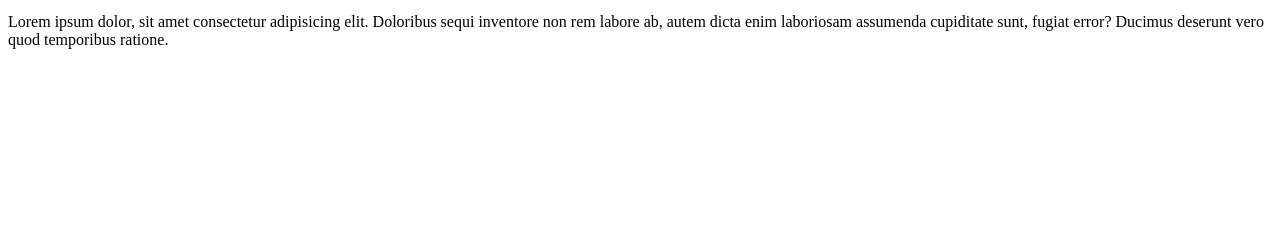
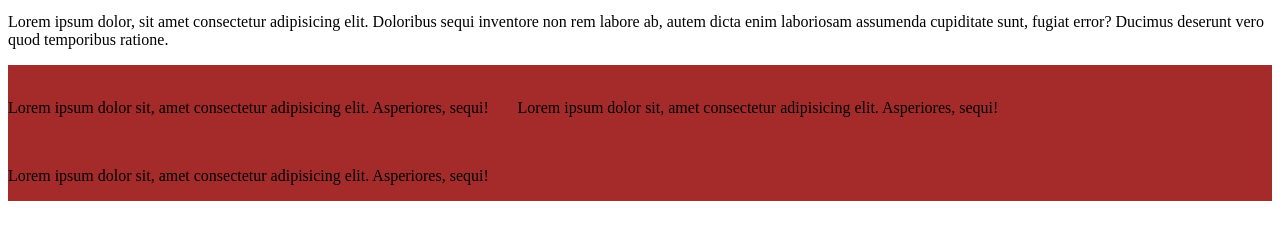
Before and after one commit to RehabHesham/DotNet_24-25_Q3_Day1, a plain HTML site: page index.html in a window 1280 px wide. Shown: the part 451-690 px from the top of the page. Drawn offline with Linux system fonts and the light colour scheme.

Commit message:
add articles with style amend , logic

```diff
--- a/index.html
+++ b/index.html
@@ -24,6 +24,29 @@
         cupiditate sunt, fugiat error? Ducimus deserunt vero quod temporibus
         ratione.
       </p>
+      <div id="articles">
+        <div class="article">
+          <img src="" alt="" srcset="" />
+          <p>
+            Lorem ipsum dolor sit, amet consectetur adipisicing elit.
+            Asperiores, sequi!
+          </p>
+        </div>
+        <div class="article">
+          <img src="" alt="" srcset="" />
+          <p>
+            Lorem ipsum dolor sit, amet consectetur adipisicing elit.
+            Asperiores, sequi!
+          </p>
+        </div>
+        <div class="article">
+          <img src="" alt="" srcset="" />
+          <p>
+            Lorem ipsum dolor sit, amet consectetur adipisicing elit.
+            Asperiores, sequi!
+          </p>
+        </div>
+      </div>
     </div>
   </body>
 </html>
--- a/slider.js
+++ b/slider.js
@@ -0,0 +1 @@
+console.log("test");
--- a/style.css
+++ b/style.css
@@ -7,9 +7,17 @@ h1 {
   padding: 20px;
 }
 
+#slider {
+  background-color: antiquewhite;
+  padding: 0px;
+  margin: 0px;
+}
 
-#slider{
-    background-color: antiquewhite;
-    padding: 0px;
-    margin: 0px;
+#articles {
+  background-color: brown;
 }
+
+.article {
+  display: inline-block;
+  width: 40%;
+}
```
